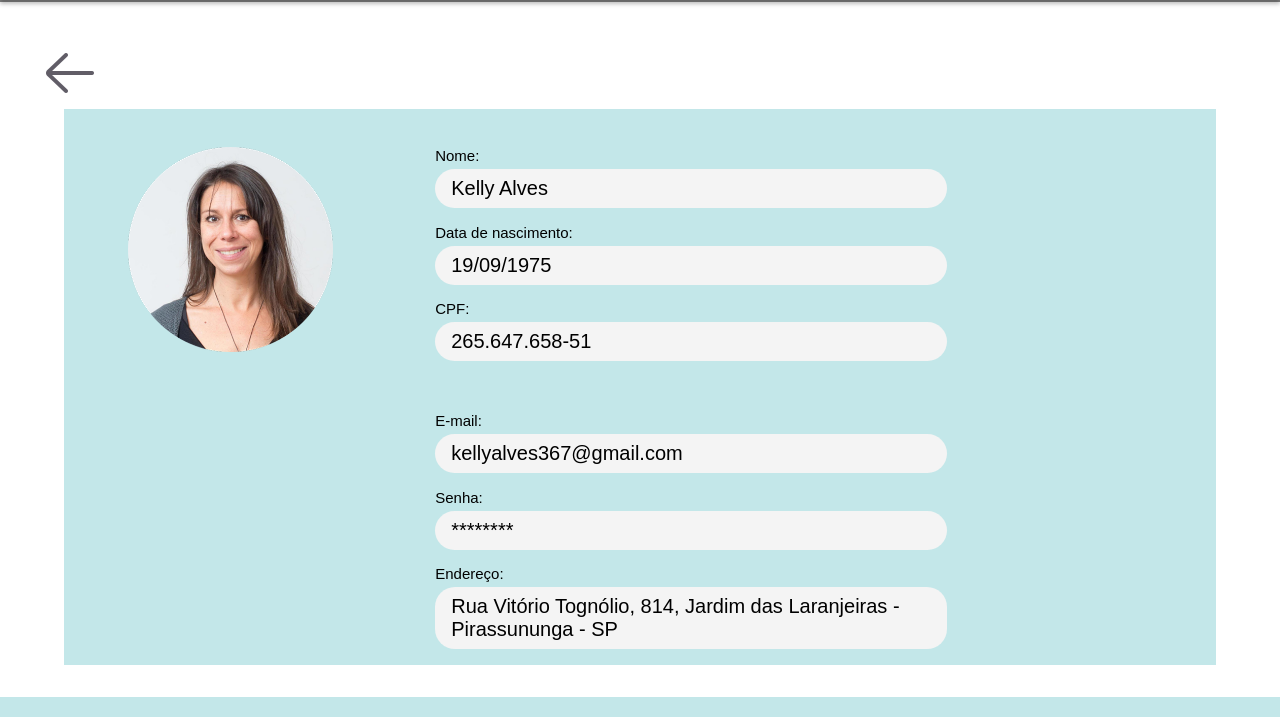
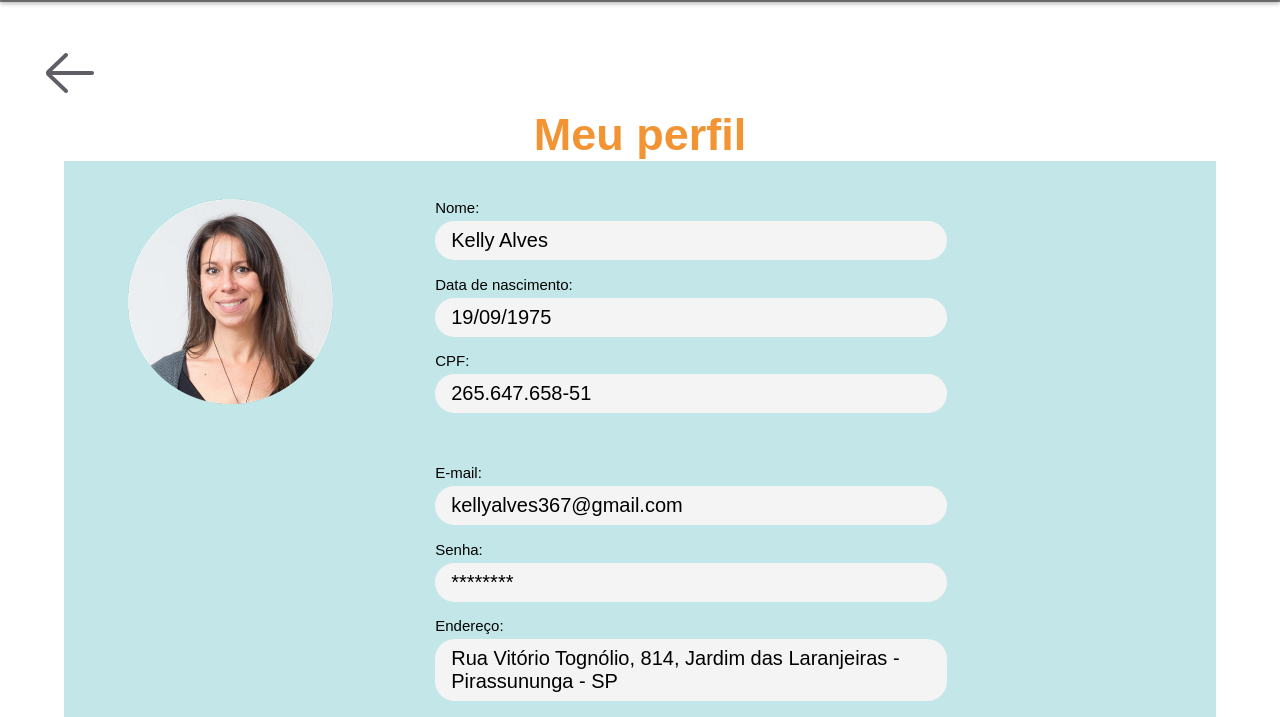
Before and after one commit to teamInovaCare/InovaCare, a Node server app: page /perfil in a window 1280 px wide. Shown: the part 103-820 px from the top of the page. Run offline with Node 20, Linux system fonts and the light colour scheme; some libraries are stand-ins or nearby versions.

Commit message:
ttl perfil

```diff
--- a/app/public/css/perfil.css
+++ b/app/public/css/perfil.css
@@ -5,6 +5,17 @@
     margin-top: 3%;
 
 }
+
+.ttl-perfil {
+    text-align: center;
+}
+
+.ttl-perfil h3 {
+    font-size: 45px;
+    font-family: sans-serif;
+    color: #f29434;
+}
+
 
 .bg-perfil {
     background-color: #109EA640;
--- a/app/views/pages/perfil.ejs
+++ b/app/views/pages/perfil.ejs
@@ -137,6 +137,12 @@
             </a>
         </section>
 
+        <section class="ttl-perfil">
+            <section class="txt-perfil">
+                <h3>Meu perfil</h3>
+            </section>
+        </section>
+
         <section class="bg-perfil">
             <section class="esq-bg-perfil">
                 <img src="imagens/foto-perfil.png" alt="" srcset="">
--- a/package.json
+++ b/package.json
@@ -12,7 +12,7 @@
   "dependencies": {
     "axios": "^1.7.4",
     "ejs": "^3.1.9",
-    "express": "^4.18.3",
+    "express": "^4.21.2",
     "express-validator": "^7.2.0"
   }
 }
```
Also changed, not shown: 2 other files.
